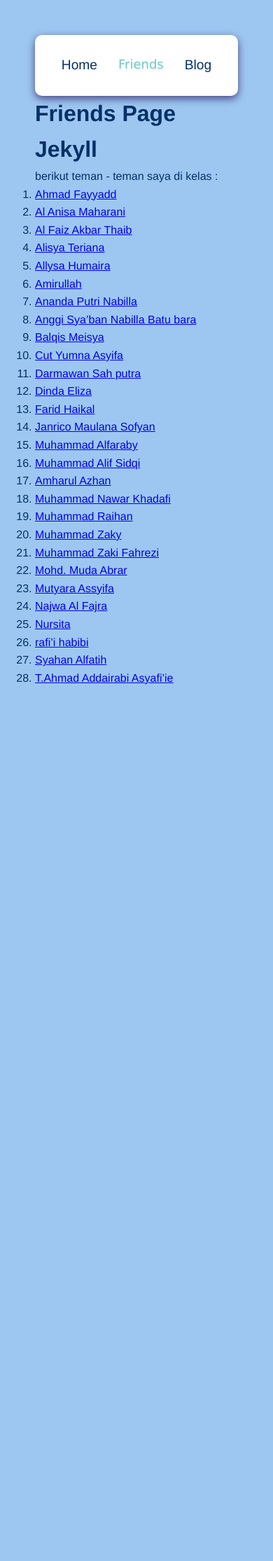
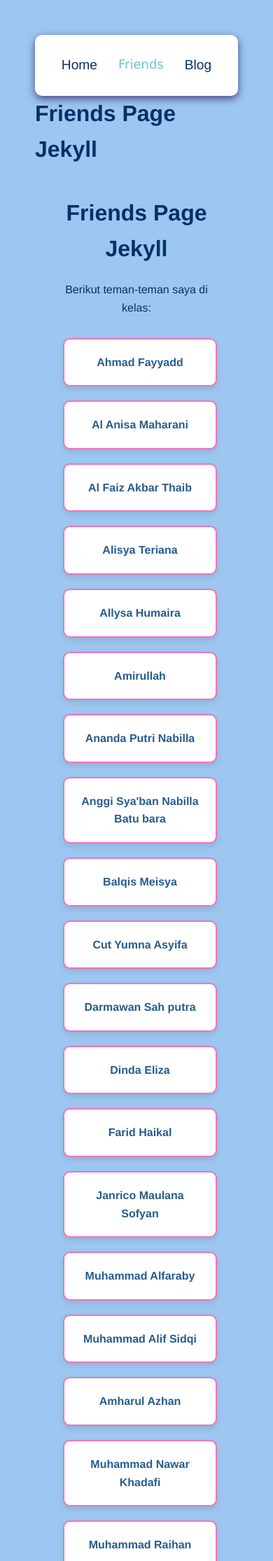
Before and after one commit to nursitaaa/nursitaaa.github.io, a Jekyll site: the page built from friends.md, in a window 390 px wide. Shown: the top 2230 px of the page at 70% size. Built offline with Jekyll 4.4.1, drawn with Linux system fonts in a browser that asks for light colours; before the commit the page ends 1031 px from its top, so only the background shows below that; some of the changed text lies outside the part shown.

Commit message:
update css

```diff
--- a/_sass/main.scss
+++ b/_sass/main.scss
@@ -1,12 +1,3 @@
-.current {
-    color:rgba(67, 185, 185, 0.8);
-    font-family: Verdana, Geneva, Tahoma, sans-serif;
-    font-size: large;
-}
-
-.last_name {
-    color: rgb(144, 30, 146);
-}
 // Variabel untuk warna dan font
 $primary-color: #073066;
 $secondary-color: #275c8d;
@@ -15,25 +6,36 @@ $background-color: #9dc7f1;
 $white-color: #ffffff;
 $shadow-color: rgba(38, 20, 92, 0.727);
 
-$font-family : 'Franklin Gothic Medium', 'Arial Narrow', Arial, sans-serif;
+$font-family: 'Franklin Gothic Medium', 'Arial Narrow', Arial, sans-serif;
 $font-size-base: 16px;
 $font-size-heading: 2rem;
 
-// Reset standar dan styling dasar
+// Reset dan Styling Dasar
 * {
   margin: 0;
   padding: 0;
-  box-sizing: border-box ;
+  box-sizing: border-box;
 }
 
 body {
-  font-family:$font-family;
+  font-family: $font-family;
   background-color: $background-color;
   color: $primary-color;
   font-size: $font-size-base;
   line-height: 1.6;
   padding: 50px;
   min-height: 100vh;
+}
+
+// Utility Classes
+.current {
+  color: rgba(67, 185, 185, 0.8);
+  font-family: Verdana, Geneva, Tahoma, sans-serif;
+  font-size: large;
+}
+
+.last_name {
+  color: rgb(144, 30, 146);
 }
 
 // Header
@@ -69,6 +71,7 @@ nav {
     list-style: none;
     display: flex;
     gap: 25px;
+    flex-wrap: wrap;
   }
 
   li {
@@ -97,7 +100,7 @@ main {
   max-width: 1200px;
   margin: 40px auto;
   padding: 40px;
-  display:grid;
+  display: grid;
   grid-template-columns: 1fr 1fr 1fr;
   gap: 30px;
 
@@ -105,7 +108,7 @@ main {
     background-color: $white-color;
     padding: 25px;
     border-radius: 8px;
-    box-shadow:  4px 12px $shadow-color;
+    box-shadow: 4px 12px $shadow-color;
     transition: transform 0.3s ease, box-shadow 0.3s ease;
 
     &:hover {
@@ -142,32 +145,6 @@ main {
   }
 }
 
-// Footer
-footer {
-  background-color: $secondary-color;
-  color: $white-color;
-  padding: 30px;
-  text-align: center;
-  border-radius: 10px;
-  box-shadow: 0 10px 30px $shadow-color;
-
-  p {
-    font-size: 1.1rem;
-    margin-bottom: 15px;
-  }
-
-  a {
-    color: $white-color;
-    text-decoration: none;
-    font-weight: 600;
-    transition: color 0.3s ease;
-
-    &:hover {
-      color: $accent-color;
-    }
-  }
-}
-
 // Formulir
 form {
   display: flex;
@@ -176,7 +153,8 @@ form {
   max-width: 600px;
   margin: 40px auto;
 
-  input, textarea {
+  input,
+  textarea {
     padding: 15px;
     border: 1px solid #ddd;
     border-radius: 8px;
@@ -204,18 +182,118 @@ form {
   }
 }
 
-// Responsivitas (Media Queries)
-@media (max-width: 600px) {
-  main {
-    grid-template-columns: 1fr 1fr;
-    padding: 20px;
+// Footer
+footer {
+  background-color: $secondary-color;
+  color: $white-color;
+  padding: 30px;
+  text-align: center;
+  border-radius: 10px;
+  box-shadow: 0 10px 30px $shadow-color;
+
+  p {
+    font-size: 1.1rem;
+    margin-bottom: 15px;
   }
 
-  section {
-    padding: 20px;
+  a {
+    color: $white-color;
+    text-decoration: none;
+    font-weight: 600;
+    transition: color 0.3s ease;
+
+    &:hover {
+      color: $accent-color;
+    }
   }
 }
 
+.friends {
+  padding: 40px;
+  text-align: center;
+
+  h1 {
+    font-size: 2rem;
+    color: #073066;
+    margin-bottom: 20px;
+  }
+
+  .grid-container {
+    display: grid;
+    grid-template-columns: repeat(auto-fit, minmax(220px, 1fr));
+    gap: 20px;
+    margin-top: 30px;
+  }
+
+  .friend-card {
+    background-color: #fff;
+    border: 2px solid #f174b9;
+    border-radius: 10px;
+    padding: 20px;
+    font-weight: 600;
+    transition: 0.3s;
+    box-shadow: 0 4px 8px rgba(0, 0, 0, 0.1);
+
+    a {
+      color: #275c8d;
+      text-decoration: none;
+      display: block;
+    }
+
+    &:hover {
+      background-color: #f58da3;
+
+      a {
+        color: white;
+      }
+    }
+  }
+}
+
+// Halaman Blog
+.blog-container {
+  width: 80%;
+  margin: auto;
+  text-align: center;
+}
+
+.blog-grid {
+  display: grid;
+  grid-template-columns: repeat(auto-fit, minmax(300px, 1fr));
+  gap: 20px;
+  margin-top: 20px;
+}
+
+.blog-card {
+  background-color: #f9f9f9;
+  border: 1px solid #ddd;
+  border-radius: 8px;
+  padding: 20px;
+  transition: 0.3s;
+  box-shadow: 0px 4px 6px rgba(0, 0, 0, 0.1);
+
+  &:hover {
+    background-color: #fff3e0;
+    border-color: #ff9800;
+  }
+
+  h2 a {
+    text-decoration: none;
+    color: #ff5722;
+  }
+}
+
+.blog-date {
+  color: #777;
+  font-size: 14px;
+}
+
+.blog-excerpt {
+  font-size: 16px;
+  color: #333;
+}
+
+// Responsivitas
 @media (max-width: 600px) {
   main {
     grid-template-columns: 1fr;
@@ -223,27 +301,15 @@ form {
   }
 
   header {
-    padding: 25px;
-    h1 {
-      font-size: 2.2rem;
-    }
-  }
+    padding: 20px;
 
-  nav ul {
-    flex-direction: column;
-    gap: 15px;
-  }
-}
-
-@media (max-width: 600px) {
-  header {
-    padding: 20px;
     h1 {
       font-size: 1.8rem;
     }
   }
 
   nav ul {
+    flex-direction: column;
     gap: 10px;
   }
 
--- a/friends.md
+++ b/friends.md
@@ -4,33 +4,38 @@ titte : Friends
 ---
 # Friends Page Jekyll
 
+<section class="friends">
+  <h1>Friends Page Jekyll</h1>
+  <p>Berikut teman-teman saya di kelas:</p>
 
-berikut teman - teman saya di kelas :
-1. [Ahmad Fayyadd](https://ahmadfayyadh.github.io/)
-2. [Al Anisa Maharani](https://alanisamaharani.github.io/)
-3. [Al Faiz Akbar Thaib](https://alfaizakbar.github.io)
-4. [Alisya Teriana]( https://alisyateriana.github.io/)
-5. [Allysa Humaira](https://allysahumaira.github.io/)
-6. [Amirullah](htts://amirullah310.github.io/)
-7. [Ananda Putri Nabilla](https://anandaaputrinabilla.github.io/)
-8. [Anggi Sya'ban Nabilla Batu bara](https://angginabilabatubara.github.io/)
-9. [Balqis Meisya](https://balqismisyia.github.io/)
-10. [Cut Yumna Asyifa](https://cutyumnaassyifa22.github.io/cutyumnaaassyifa.github.io/)
-11. [Darmawan Sah putra](https://darmawansahputra1.github.io/)
-12. [Dinda Eliza](https://dindaelz06.github.io/)
-13. [Farid Haikal](https://fared08.github.io)
-14. [Janrico Maulana Sofyan](https://janricomaulanas.github.io/)
-15. [Muhammad Alfaraby](https://muhammadalfaraby06.github.io/)
-16. [Muhammad Alif Sidqi](https://alfsdqi.github.io/)
-17. [Amharul Azhan](https://amharul.github.io/)
-18. [Muhammad Nawar Khadafi](https://khadafimuhammadnawwar.github.io/)
-19. [Muhammad Raihan](https://mraihanads.github.io/)
-20. [Muhammad Zaky](https://muhzakyyy.github.io/)
-21. [Muhammad Zaki Fahrezi](https://m-zakifahrezi.github.io/)
-22. [Mohd. Muda Abrar](https://mudaabrar.github.io/)
-23. [Mutyara Assyifa](https://mutyaraassyifa.github.io/)
-24. [Najwa Al Fajra](https://najwaal-fajra.github.io/)
-25. [Nursita](https://nursitaaa.github.io/)
-26. [rafi'i habibi](https://rafi-i-habibi.github.io/)
-27. [ Syahan Alfatih](https://syahanalfatih.github.io/)
-28. [T.Ahmad Addairabi Asyafi'ie](https://addairabi.github.io/)
+  <div class="grid-container">
+    <div class="friend-card"><a href="https://ahmadfayyadh.github.io/">Ahmad Fayyadd</a></div>
+    <div class="friend-card"><a href="https://alanisamaharani.github.io/">Al Anisa Maharani</a></div>
+    <div class="friend-card"><a href="https://alfaizakbar.github.io">Al Faiz Akbar Thaib</a></div>
+    <div class="friend-card"><a href="https://alisyateriana.github.io/">Alisya Teriana</a></div>
+    <div class="friend-card"><a href="https://allysahumaira.github.io/">Allysa Humaira</a></div>
+    <div class="friend-card"><a href="https://amirullah310.github.io/">Amirullah</a></div>
+    <div class="friend-card"><a href="https://anandaaputrinabilla.github.io/">Ananda Putri Nabilla</a></div>
+    <div class="friend-card"><a href="https://angginabilabatubara.github.io/">Anggi Sya'ban Nabilla Batu bara</a></div>
+    <div class="friend-card"><a href="https://balqismisyia.github.io/">Balqis Meisya</a></div>
+    <div class="friend-card"><a href="https://cutyumnaassyifa22.github.io/cutyumnaaassyifa.github.io/">Cut Yumna Asyifa</a></div>
+    <div class="friend-card"><a href="https://darmawansahputra1.github.io/">Darmawan Sah putra</a></div>
+    <div class="friend-card"><a href="https://dindaelz06.github.io/">Dinda Eliza</a></div>
+    <div class="friend-card"><a href="https://fared08.github.io">Farid Haikal</a></div>
+    <div class="friend-card"><a href="https://janricomaulanas.github.io/">Janrico Maulana Sofyan</a></div>
+    <div class="friend-card"><a href="https://muhammadalfaraby06.github.io/">Muhammad Alfaraby</a></div>
+    <div class="friend-card"><a href="https://alfsdqi.github.io/">Muhammad Alif Sidqi</a></div>
+    <div class="friend-card"><a href="https://amharul.github.io/">Amharul Azhan</a></div>
+    <div class="friend-card"><a href="https://khadafimuhammadnawwar.github.io/">Muhammad Nawar Khadafi</a></div>
+    <div class="friend-card"><a href="https://mraihanads.github.io/">Muhammad Raihan</a></div>
+    <div class="friend-card"><a href="https://muhzakyyy.github.io/">Muhammad Zaky</a></div>
+    <div class="friend-card"><a href="https://m-zakifahrezi.github.io/">Muhammad Zaki Fahrezi</a></div>
+    <div class="friend-card"><a href="https://mudaabrar.github.io/">Mohd. Muda Abrar</a></div>
+    <div class="friend-card"><a href="https://mutyaraassyifa.github.io/">Mutyara Assyifa</a></div>
+    <div class="friend-card"><a href="https://najwaal-fajra.github.io/">Najwa Al Fajra</a></div>
+    <div class="friend-card"><a href="https://nursitaaa.github.io/">Nursita</a></div>
+    <div class="friend-card"><a href="https://rafi-i-habibi.github.io/">Rafi'i Habibi</a></div>
+    <div class="friend-card"><a href="https://syahanalfatih.github.io/">Syahan Alfatih</a></div>
+    <div class="friend-card"><a href="https://addairabi.github.io/">T.Ahmad Addairabi Asyafi'ie</a></div>
+  </div>
+</section>
```
Also changed, not shown: blog.html (+8 -3 lines).
